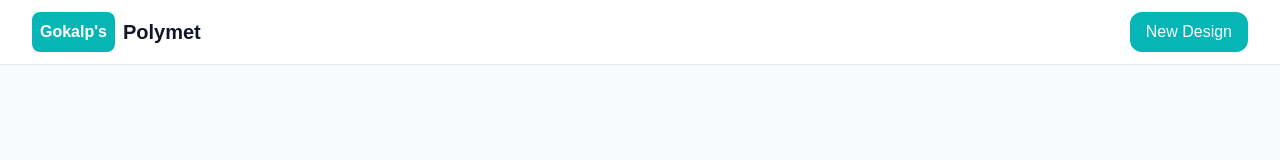
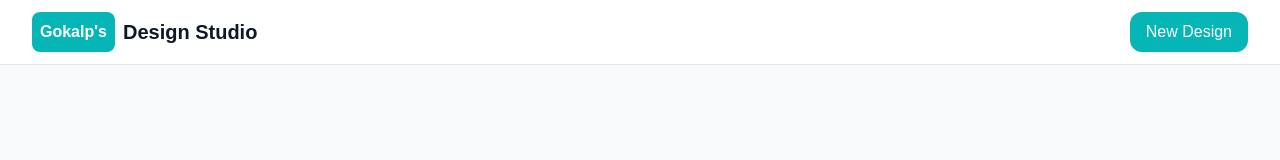
Before and after one commit to GokalpGokdogan/Design-Studio-Front, a Next.js app: page / in a window 1280 px wide. Shown: the top 160 px of the page. Built offline with nearby package versions, Linux system fonts and the light colour scheme.

Commit message:
Name Change to Design Studio

```diff
--- a/package.json
+++ b/package.json
@@ -1,5 +1,5 @@
 {
-  "name": "polymet-case-front",
+  "name": "design-studio-front",
   "version": "0.1.0",
   "private": true,
   "scripts": {
--- a/src/app/layout.jsx
+++ b/src/app/layout.jsx
@@ -12,7 +12,7 @@ const geistMono = Geist_Mono({
 });
 
 export const metadata = {
-  title: "Is This Polymet",
+  title: "Design Studio",
   description: "Generated by Gökalp",
 };
 
--- a/src/app/page.jsx
+++ b/src/app/page.jsx
@@ -84,7 +84,7 @@ function App() {
                 Gokalp's
               </div>
               <h1 className="text-xl font-semibold text-gray-900">
-                Polymet
+                Design Studio
               </h1>
             </div>
 
```
Also changed, not shown: 1 other file (tests, documents, lock files or other folders).
